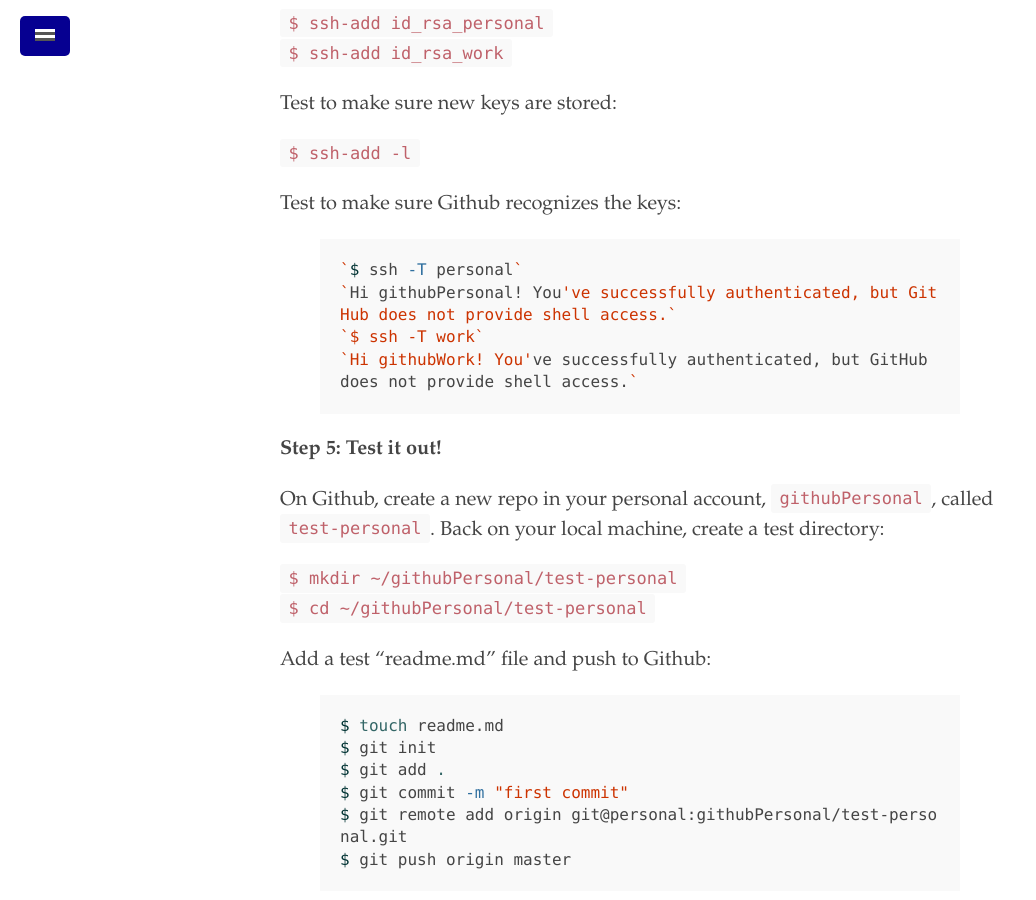
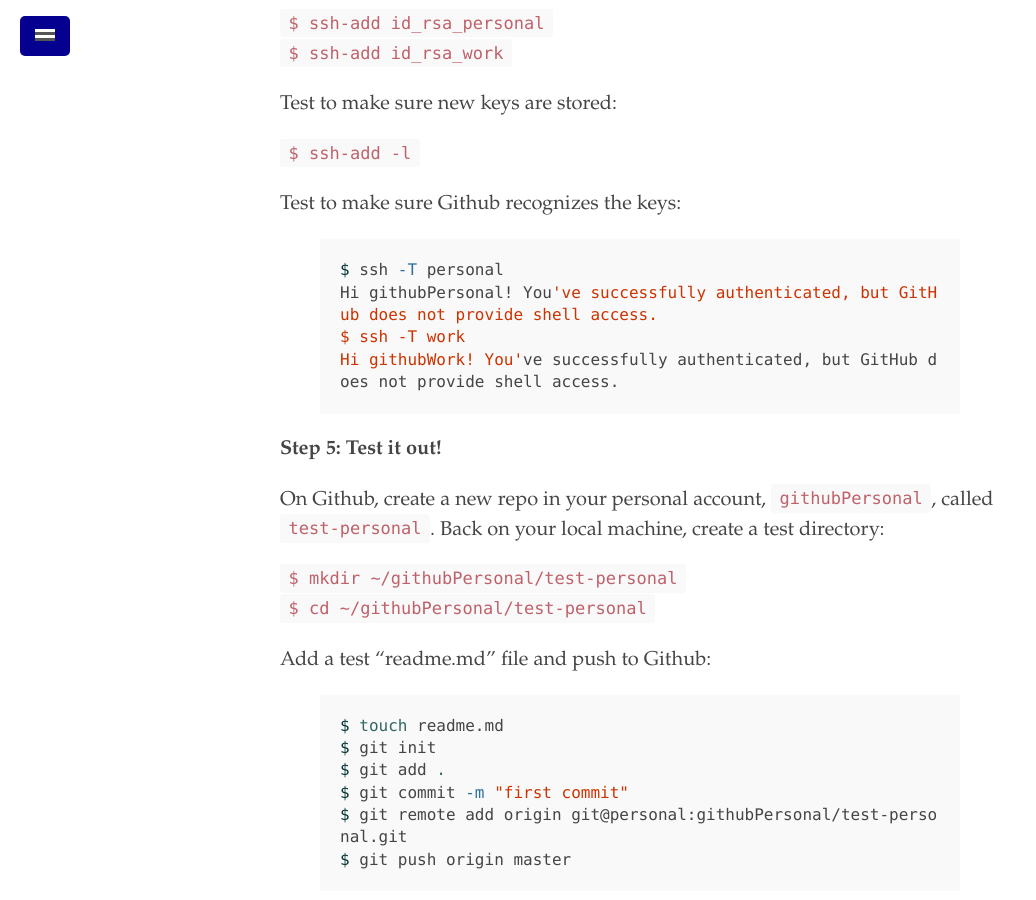
Before and after one commit to nayeemaquib/nayeemaquib.github.io, a Jekyll site: the page built from _texts/2018-03-12-how-to-use-multiple-github-accounts-from-the-same-machine.md, in a window 1280 px wide and 900 px high, scrolled down 1900 px. Shown: the whole window, without its empty margins (0-1036 px from the left). Built offline with Jekyll 4.4.1, drawn with Linux system fonts in a browser that asks for light colours.

```diff
--- a/_texts/2018-03-12-how-to-use-multiple-github-accounts-from-the-same-machine.md
+++ b/_texts/2018-03-12-how-to-use-multiple-github-accounts-from-the-same-machine.md
@@ -80,10 +80,10 @@ Test to make sure new keys are stored:
 
 Test to make sure Github recognizes the keys:
 {% highlight shell %}
-`$ ssh -T personal`
-`Hi githubPersonal! You've successfully authenticated, but GitHub does not provide shell access.`
-`$ ssh -T work`
-`Hi githubWork! You've successfully authenticated, but GitHub does not provide shell access.`
+$ ssh -T personal
+Hi githubPersonal! You've successfully authenticated, but GitHub does not provide shell access.
+$ ssh -T work
+Hi githubWork! You've successfully authenticated, but GitHub does not provide shell access.
 {% endhighlight %}
 <strong>Step 5: Test it out!<strong>
 
```
